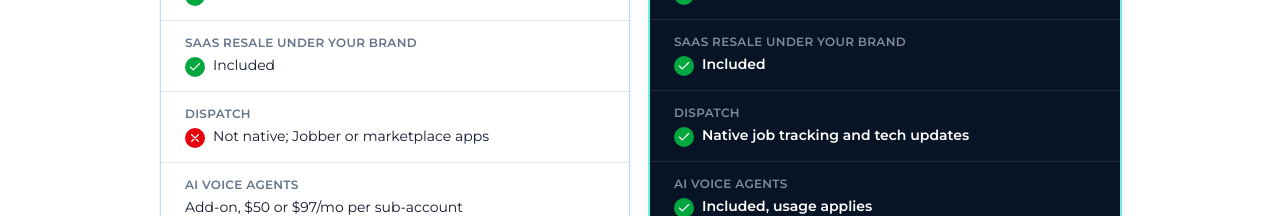
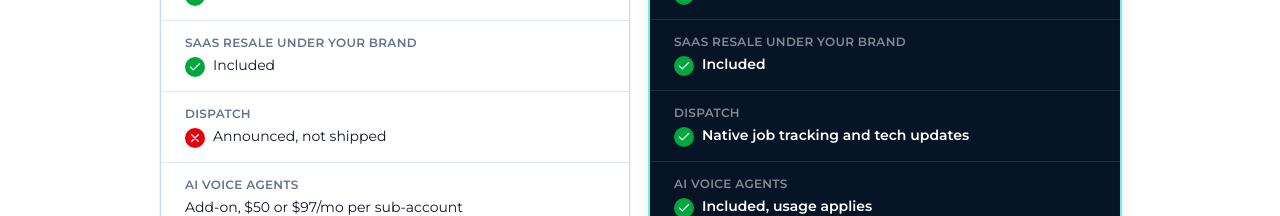
Before and after one commit to hpintojr/mercury-call-desk-site, a Next.js app: page /agencies in a window 1280 px wide. Shown: the part 1820-2036 px from the top of the page. Built offline with nearby package versions, Linux system fonts and the light colour scheme; no server answers.

Commit message:
Proofread: verified dispatch claim on agencies + vs pages (announced, not shipped), hyphenate 35-45% stat

```diff
--- a/src/content/agencies.ts
+++ b/src/content/agencies.ts
@@ -75,7 +75,7 @@ export const pairs: PlanPair[] = [
     rows: [
       { label: "Mark up client usage", ghl: { text: "Included", ok: true }, mcd: { text: "Included", ok: true } },
       { label: "SaaS resale under your brand", ghl: { text: "Included", ok: true }, mcd: { text: "Included", ok: true } },
-      { label: "Dispatch", ghl: { text: "Not native; Jobber or marketplace apps", no: true }, mcd: { text: "Native job tracking and tech updates", ok: true } },
+      { label: "Dispatch", ghl: { text: "Announced, not shipped", no: true }, mcd: { text: "Native job tracking and tech updates", ok: true } },
       { label: "AI voice agents", ghl: { text: "Add-on, $50 or $97/mo per sub-account" }, mcd: { text: "Included, usage applies", ok: true } },
       { label: "Parallel dialer", ghl: { text: "Not native", no: true }, mcd: { text: "10 lines per account", ok: true } },
     ],
--- a/src/content/comparisons.ts
+++ b/src/content/comparisons.ts
@@ -92,7 +92,7 @@ export const comparisons: Comparison[] = [
       },
       {
         title: "Dispatch built in",
-        body: "GoHighLevel points field-service businesses to a Jobber integration or marketplace apps. Mercury Agencies includes dispatch: job tracking, technician status updates, and AI customer notifications.",
+        body: "GoHighLevel announced dispatch but has not shipped it. Mercury Agencies includes dispatch: job tracking, technician status updates, and AI customer notifications.",
       },
       {
         title: "More room to start",
@@ -102,7 +102,7 @@ export const comparisons: Comparison[] = [
     rows: mercuryRows([
       "Add-on, $50 or $97/mo per sub-account",
       "Web dialer, no parallel lines",
-      { text: "Not native; Jobber or marketplace apps", no: true },
+      { text: "Announced, not shipped", no: true },
       "At cost on $297; markup on $497",
       "3 on Starter; unlimited from $297",
       true,
--- a/src/content/landing.ts
+++ b/src/content/landing.ts
@@ -109,7 +109,7 @@ export const landingPages: LandingConfig[] = [
       { icon: "card", title: "Quotes and collects", body: "Gives your approved pricing for diagnostics and tune-ups, and can take a card for the trip charge before anyone rolls a truck." },
     ],
     stats: [
-      { value: "35–45%", label: "of home-service calls arrive outside office hours", basis: "Home-services call-timing studies" },
+      { value: "35-45%", label: "of home-service calls arrive outside office hours", basis: "Home-services call-timing studies" },
       { value: "$350+", label: "immediate revenue in a single missed tune-up call", basis: "HVAC industry averages; replacements run far higher" },
       { value: "40 of 168", label: "hours a week a full-time front desk actually covers", basis: "A 40-hour week vs. a 24/7 phone" },
     ],
```
